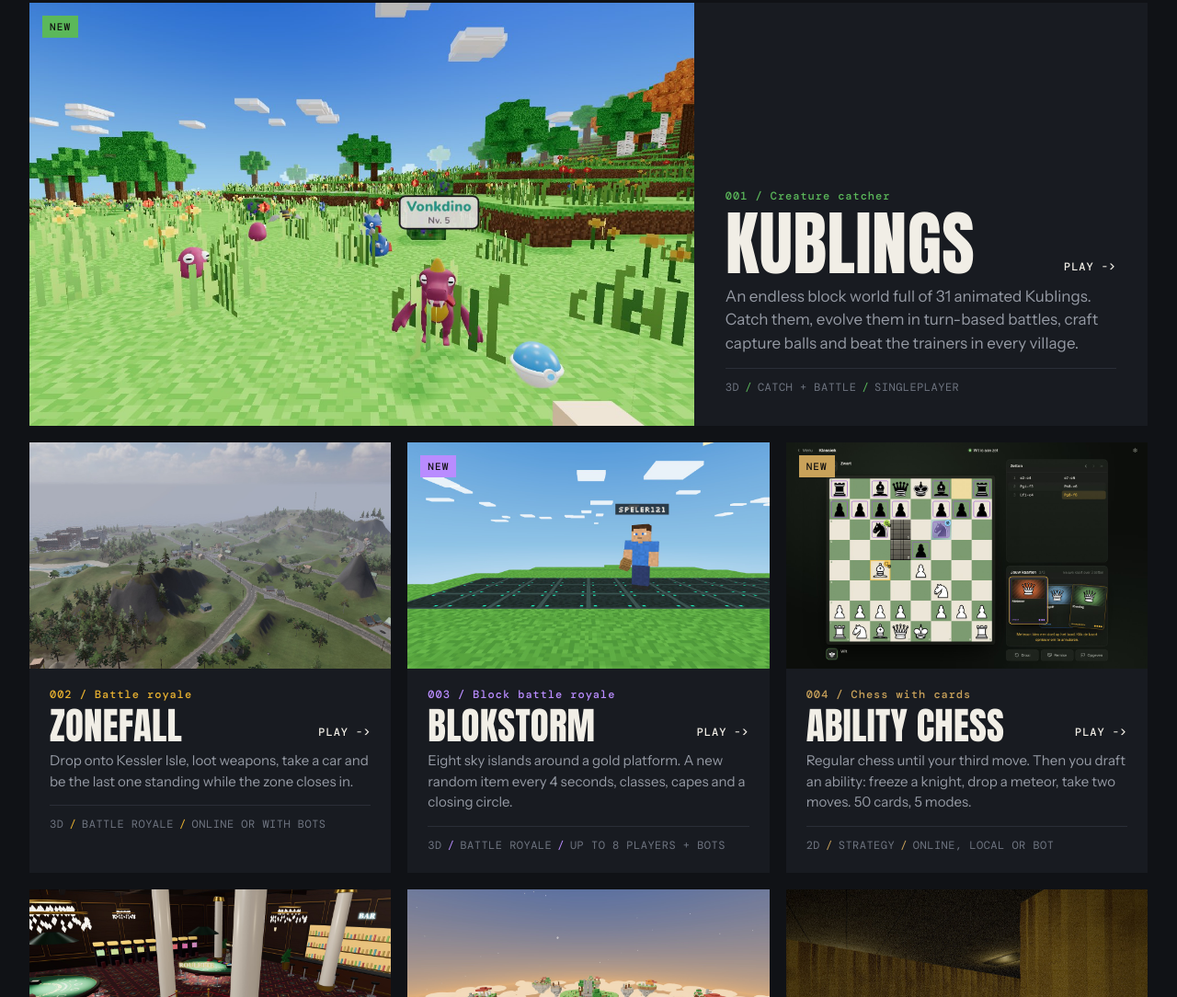
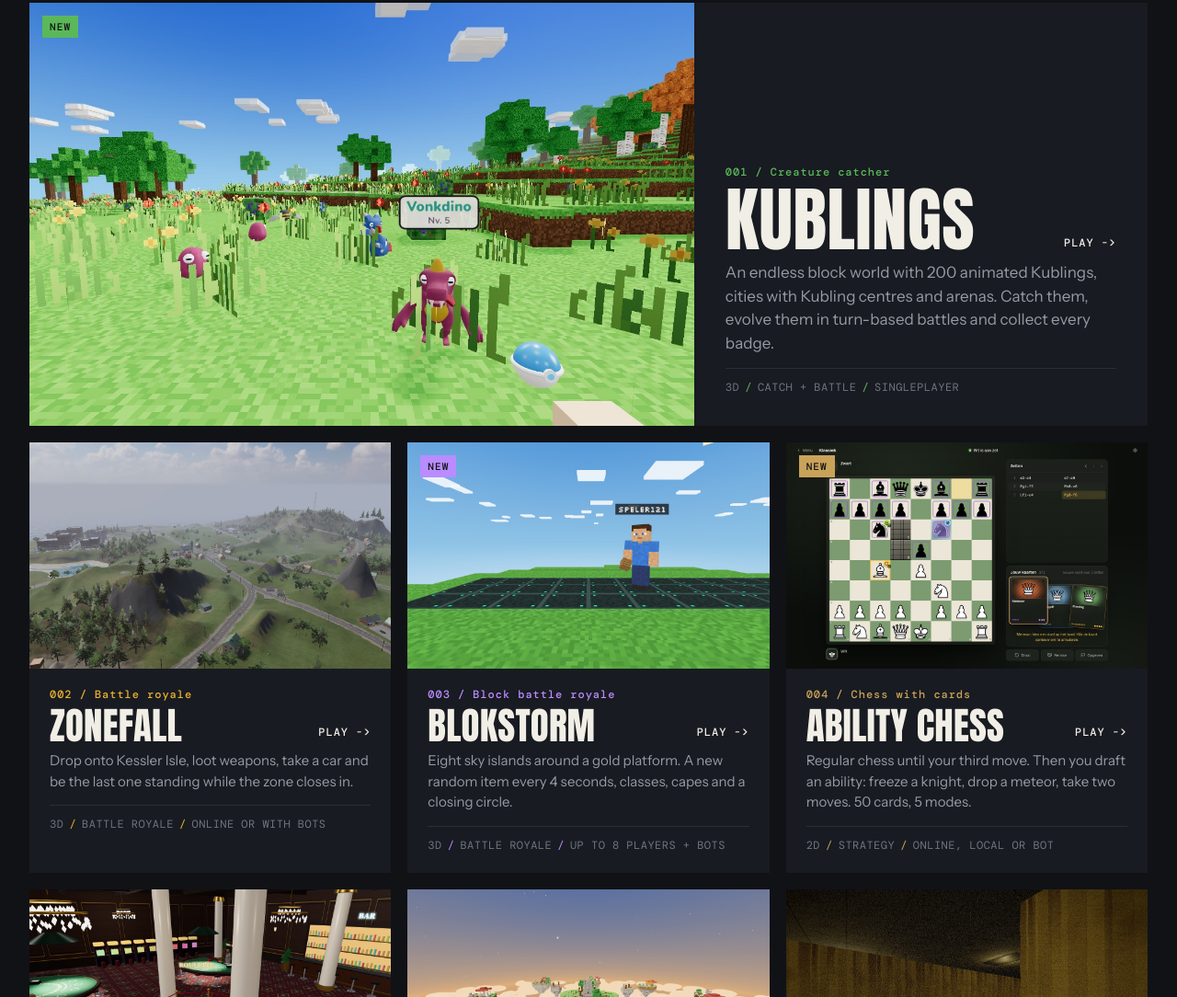
Before and after one commit to tygovansteenpaal/Site-s, a plain HTML site: page index.html in a window 1280 px wide. Shown: the part 712-1796 px from the top of the page at 92% size. Drawn offline with nearby package versions, Linux system fonts and the light colour scheme.

Commit message:
Update Kublings description

```diff
--- a/index.html
+++ b/index.html
@@ -132,7 +132,7 @@
   <script>
     const GAMES = [
       { id: 'kublings', name: 'KUBLINGS', url: 'https://kublings.vercel.app/', color: '#5bb85a', tags: ['3d', 'bot'], fresh: true,
-        sub: 'Creature catcher', desc: 'An endless block world full of 31 animated Kublings. Catch them, evolve them in turn-based battles, craft capture balls and beat the trainers in every village.',
+        sub: 'Creature catcher', desc: 'An endless block world with 200 animated Kublings, cities with Kubling centres and arenas. Catch them, evolve them in turn-based battles and collect every badge.',
         meta: ['3D', 'Catch + battle', 'Singleplayer'] },
       { id: 'zonefall', name: 'ZONEFALL', url: 'zonefall/', color: '#e8b130', tags: ['multi', '3d', 'bot'],
         sub: 'Battle royale', desc: 'Drop onto Kessler Isle, loot weapons, take a car and be the last one standing while the zone closes in.',
```
